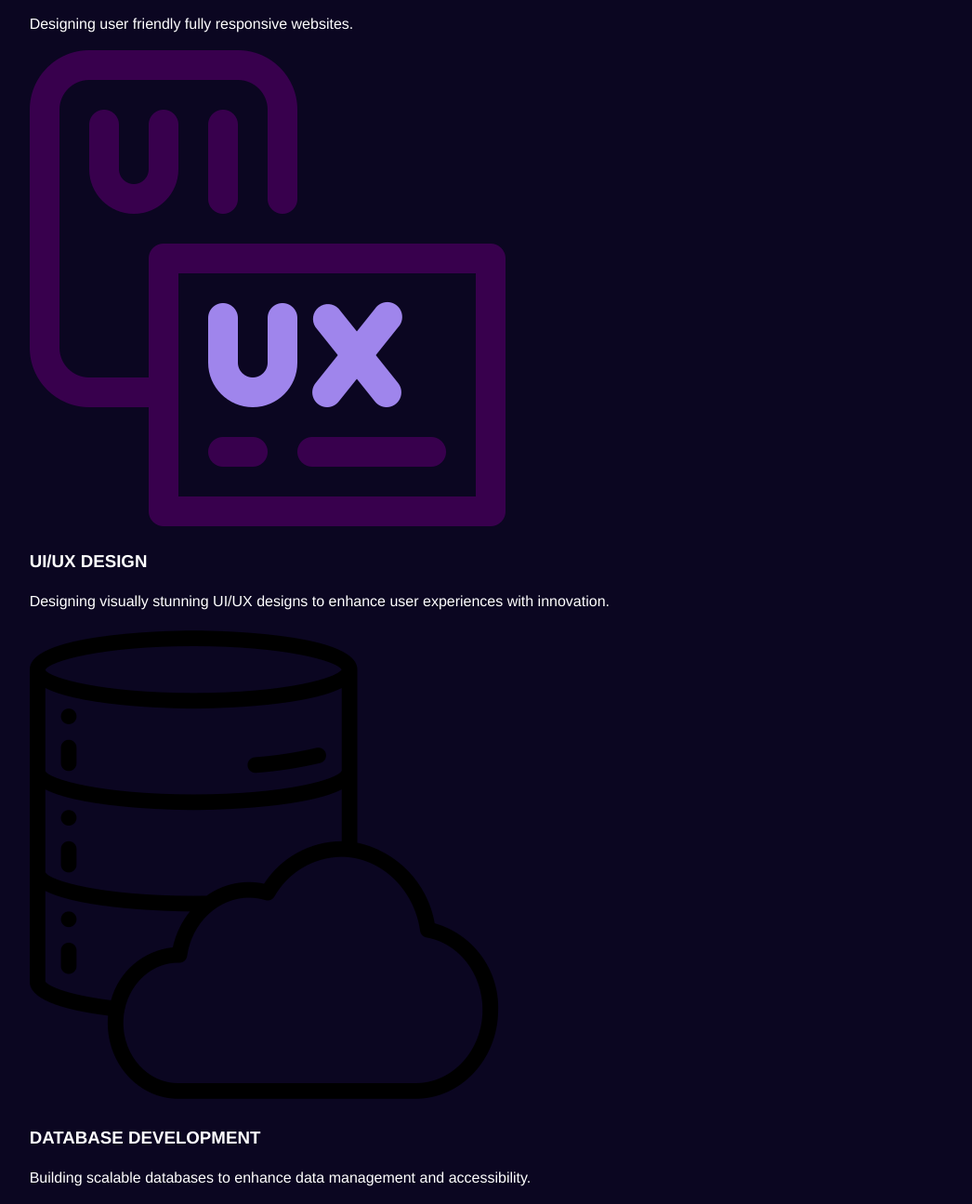
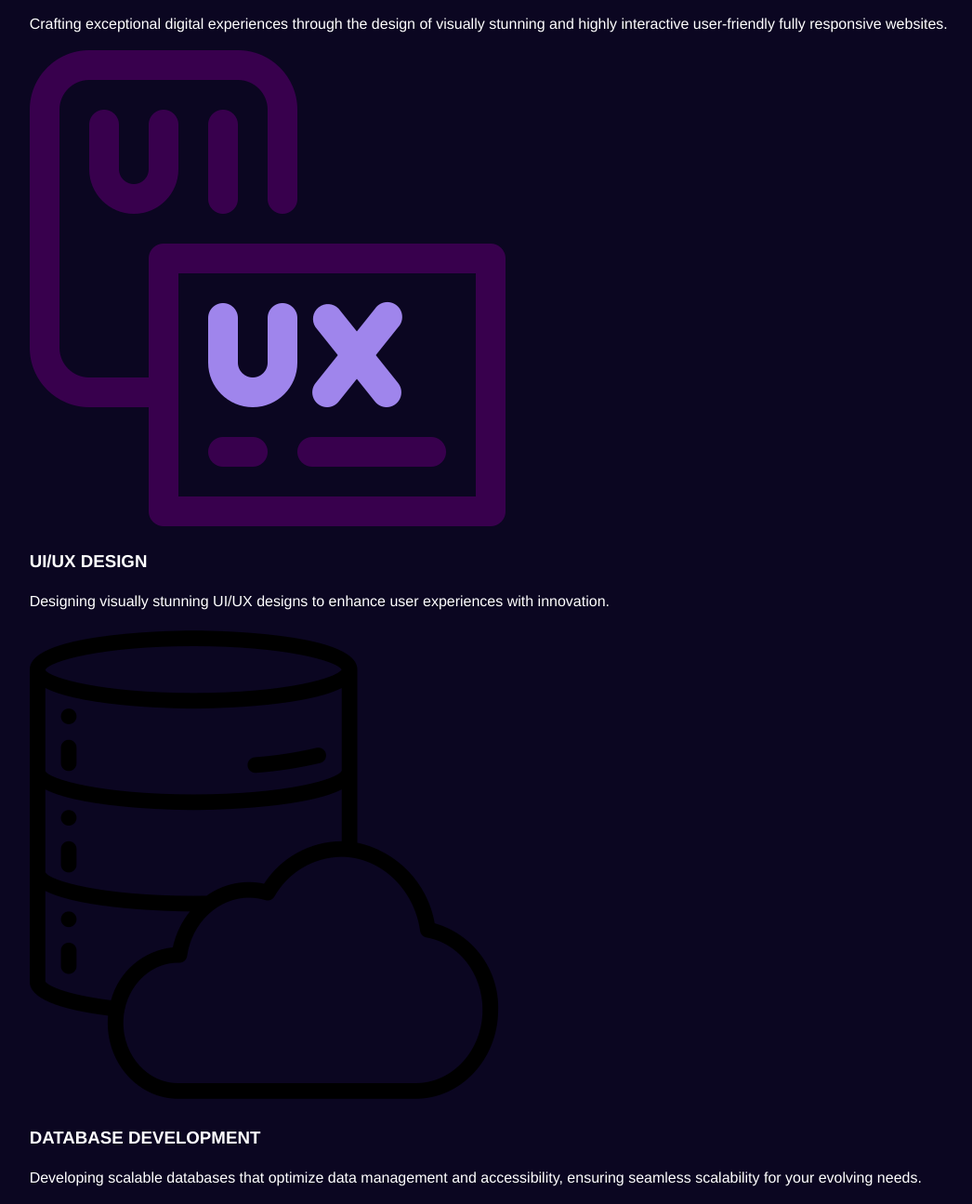
Before and after one commit to Oliviier-dev/mybrand-olivier, a plain HTML site: page UI/home.html in a window 1280 px wide. Shown: the part 1205-2500 px from the top of the page at 93% size, without its empty margins (113-1159 px from the left). Drawn offline with nearby package versions, Linux system fonts and the light colour scheme.

Commit message:
Added the my services description content

```diff
--- a/UI/home.html
+++ b/UI/home.html
@@ -49,7 +49,7 @@
             <div class="webdes">
                 <img src="images/ux.png" alt="">
                 <h3>WEB DESIGN</h3>
-                <p>Designing user friendly fully responsive websites.</p>
+                <p>Crafting exceptional digital experiences through the design of visually stunning and highly interactive user-friendly fully responsive websites.</p>
             </div>
             <div class="uiuxdes">
                 <img src="images/ui-ux.png" alt="">
@@ -59,7 +59,7 @@
             <div class="dbdev">
                 <img src="images/database.png" alt="">
                 <h3>DATABASE DEVELOPMENT</h3>
-                <p>Building  scalable databases to enhance data management and accessibility.</p>
+                <p>Developing scalable databases that optimize data management and accessibility, ensuring seamless scalability for your evolving needs.</p>
             </div>
         </div>
     </div>
```
